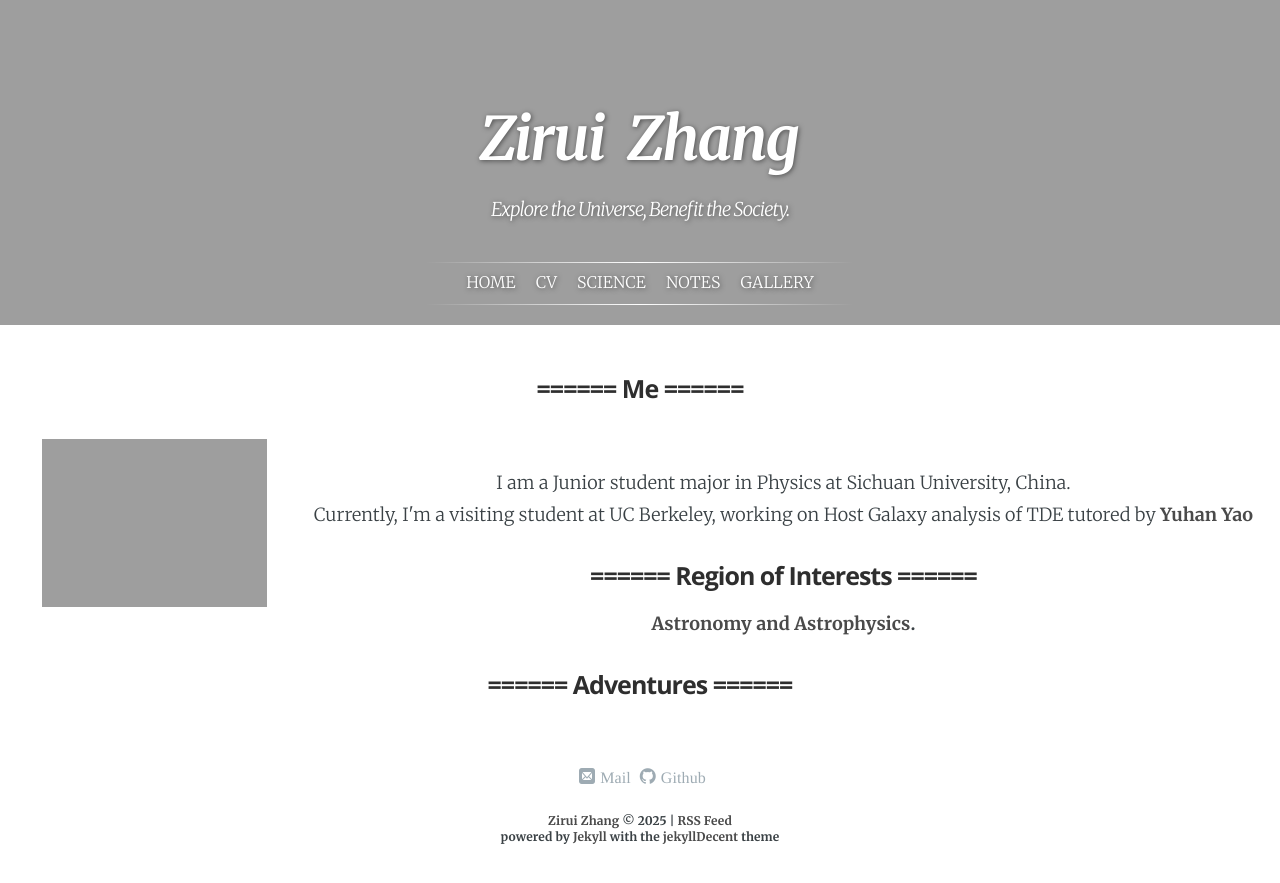
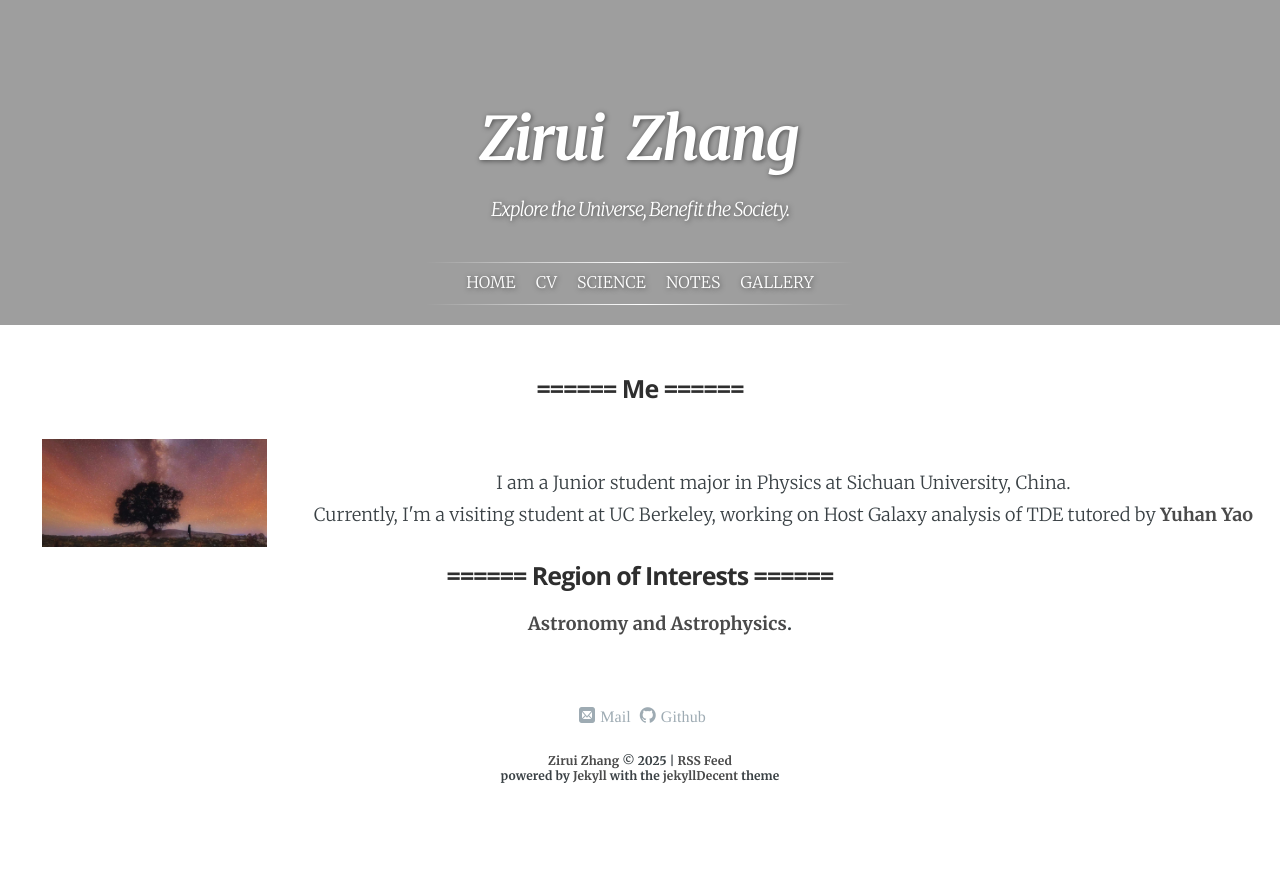
Before and after one commit to ZAKIRAM0/ZAKIRAM0.github.io, a Jekyll site: the page built from index.html, in a window 1280 px wide. Shown: the top 883 px of the page. Built offline with Jekyll 4.4.1, drawn with Linux system fonts in a browser that asks for light colours; some web fonts are replaced; a script that is not in the unit is left out.

Commit message:
Update index.html

```diff
--- a/index.html
+++ b/index.html
@@ -20,7 +20,7 @@
     <div class="content" style="text-align: center; word-wrap: break-word;">
         <ul>
            <p style="width:26.7%; max-width: 225px;">
-            <img src="{{ '/assets/page/chang_cover.jpg' | absolute_url }}" align="left" width="0px" style="vertical-align:left;margin:3px 20px 3px 2px"/>
+            <img src="{{ '/assets/page/wallpaper.jpg' | absolute_url }}" align="left" width="0px" style="vertical-align:left;margin:3px 20px 3px 2px"/>
           </p>
             <br>
             I am a Junior student major in Physics at Sichuan University, China. <br>
@@ -39,13 +39,3 @@
      </ul>
    </div>
 </div>
-<div class="mat-elevation-z3" style = "text-align:center;">
-    </div>
-       <h2>======  Adventures  ======</h2>
-   </div>
-   <div class="content">
-       <ul>
-
-       </ul>
-   </div>
-</div>
```
